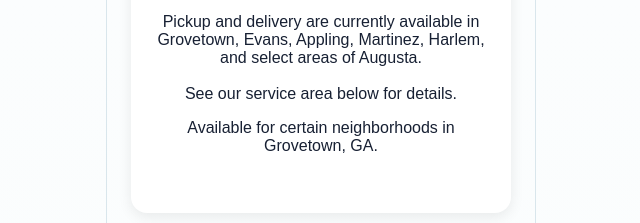
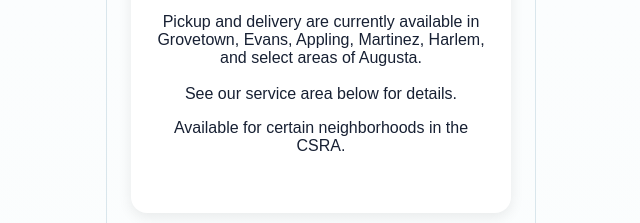
Before and after one commit to unloadlaundryservices-design/unload-laundry-service, a plain HTML site: page index.html in a window 1280 px wide. Shown: the part 2432-2655 px from the top of the page, without its empty margins (319-959 px from the left). Drawn offline with Linux system fonts and the light colour scheme.

Commit message:
Update index.html

```diff
--- a/index.html
+++ b/index.html
@@ -94,7 +94,7 @@
     Martinez, Harlem, and select areas of Augusta.
     <br><br>
     See our service area below for details.</p>
-        <p>Available for certain neighborhoods in Grovetown, GA.<br><br>
+        <p>Available for certain neighborhoods in the CSRA.<br><br>
 
 </section>
 
```
